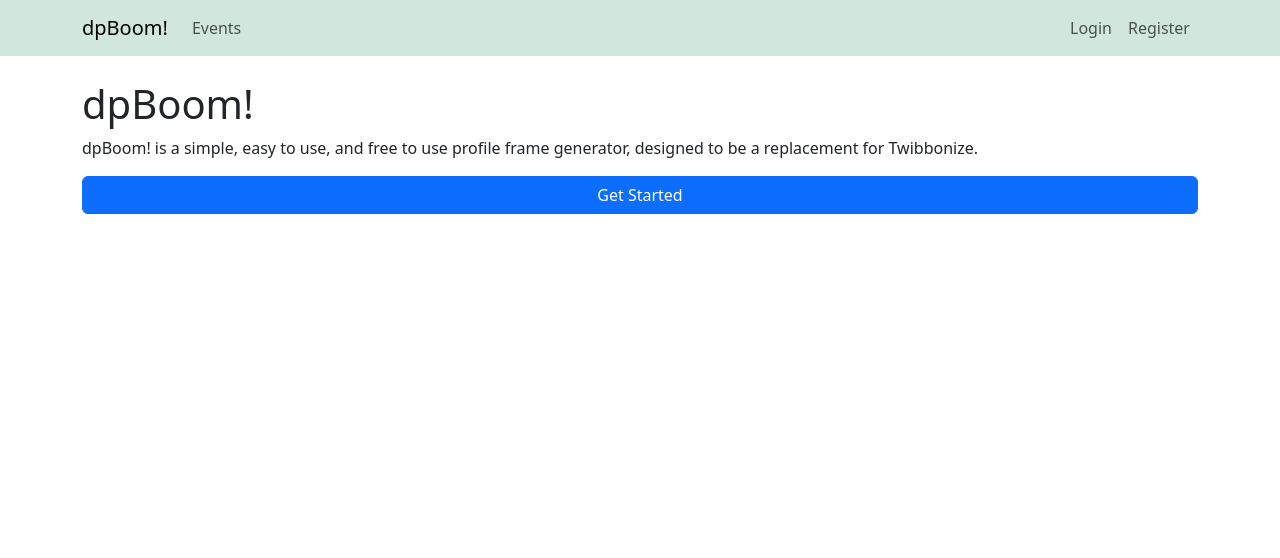
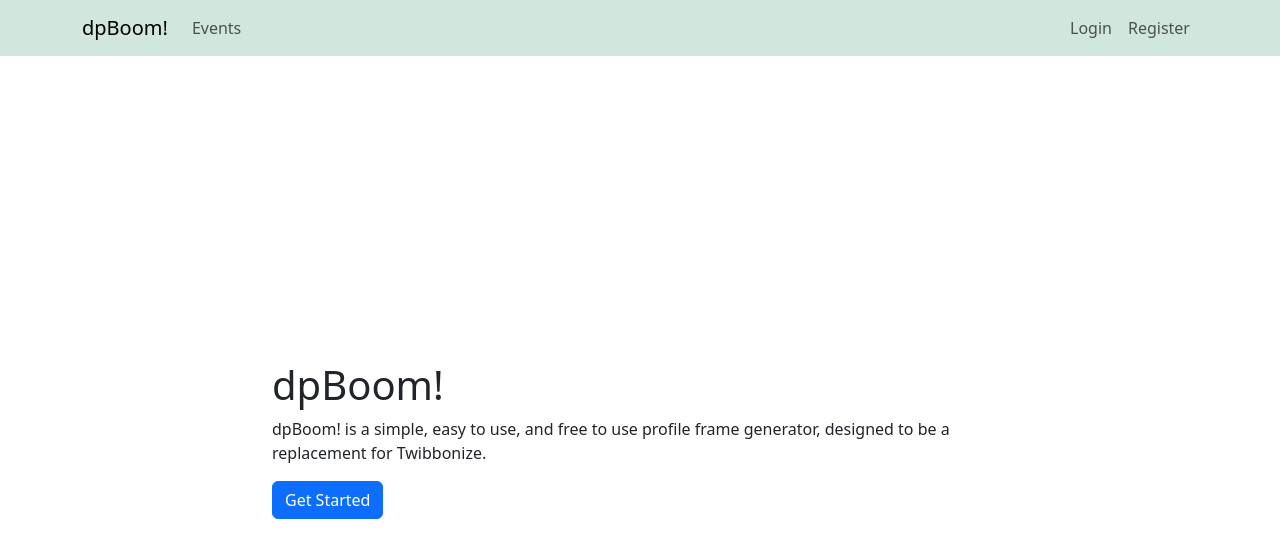
Before and after one commit to bg117/dpboom, a Next.js app: page / in a window 1280 px wide. Shown: the top 558 px of the page. Built offline with nearby package versions, Linux system fonts and the light colour scheme.

Commit message:
center call to action

```diff
--- /dev/null
+++ b/app/globals.scss
@@ -0,0 +1 @@
+@import "bootstrap/scss/bootstrap";
--- a/app/layout.tsx
+++ b/app/layout.tsx
@@ -1,7 +1,6 @@
 import React from "react";
 
-import 'bootstrap/dist/css/bootstrap.min.css'
-import './globals.css'
+import './globals.scss'
 
 export default function RootLayout({
                                        children,
--- a/app/page.tsx
+++ b/app/page.tsx
@@ -2,7 +2,7 @@
 
 import React, {useCallback} from "react";
 import {Content} from "@/components/content";
-import {Button} from "react-bootstrap";
+import {Button, Col, Row} from "react-bootstrap";
 import {useRouter} from "next/navigation";
 
 export default function Home() {
@@ -12,10 +12,14 @@
 
     return (
         <Content>
-            <h1>dpBoom!</h1>
-            <p>dpBoom! is a simple, easy to use, and free to use profile frame generator, designed to be
-                a replacement for Twibbonize.</p>
-            <Button color="primary" onClick={navigateToEvents}>Get Started</Button>
+            <Row className="flex-grow-1 d-flex flex-column justify-content-center align-content-center">
+                <Col lg={8}>
+                    <h1>dpBoom!</h1>
+                    <p>dpBoom! is a simple, easy to use, and free to use profile frame generator, designed to be
+                        a replacement for Twibbonize.</p>
+                    <Button color="primary" onClick={navigateToEvents}>Get Started</Button>
+                </Col>
+            </Row>
         </Content>
     );
 }
--- a/package.json
+++ b/package.json
@@ -23,6 +23,7 @@
     "@types/react-dom": "^18",
     "eslint": "^8",
     "eslint-config-next": "14.0.4",
+    "sass": "^1.69.5",
     "supabase": "^1.115.5",
     "typescript": "^5"
   }
```
Also changed, not shown: app/globals.css (deleted), 1 other file (tests, documents, lock files or other folders).
